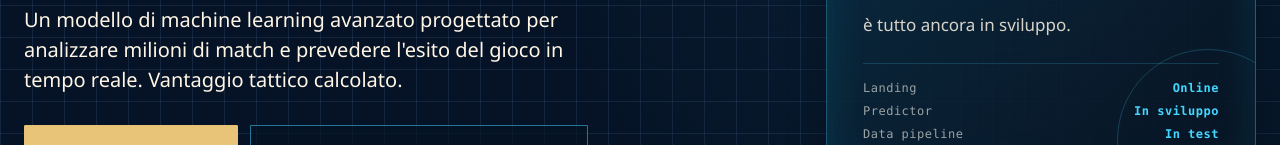
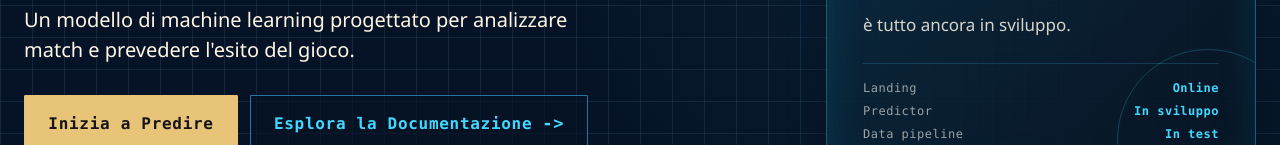
Before and after one commit to FlorindoDev/RiftPredictor, a website built with Vite: page frontend/index.html in a window 1280 px wide. Shown: the part 347-492 px from the top of the page. Built offline with nearby package versions, Linux system fonts and the light colour scheme.

Commit message:
fix descrizione

```diff
--- a/frontend/index.html
+++ b/frontend/index.html
@@ -41,8 +41,8 @@
           <div>
             <h1 id="hero-title">Predici la Vittoria su Summoner&rsquo;s Rift</h1>
             <p class="lead">
-              Un modello di machine learning avanzato progettato per analizzare milioni di match e prevedere l'esito del
-              gioco in tempo reale. Vantaggio tattico calcolato.
+              Un modello di machine learning progettato per analizzare match e prevedere l'esito del
+              gioco.
             </p>
             <div class="cta">
               <a class="btn primary" href="https://github.com/FlorindoDev/RiftPredictor" target="_blank"
```
